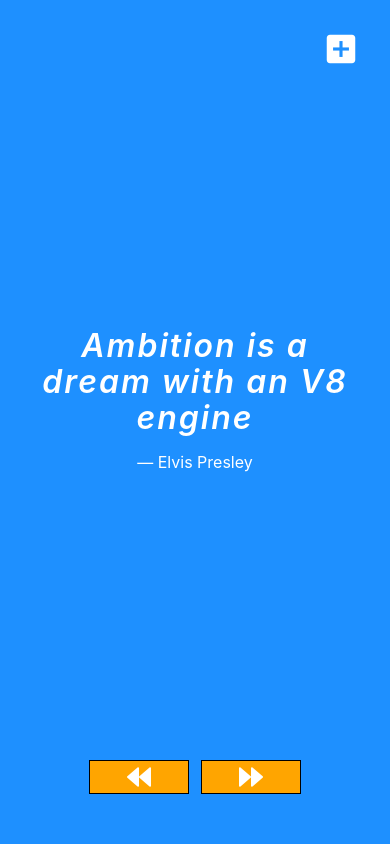
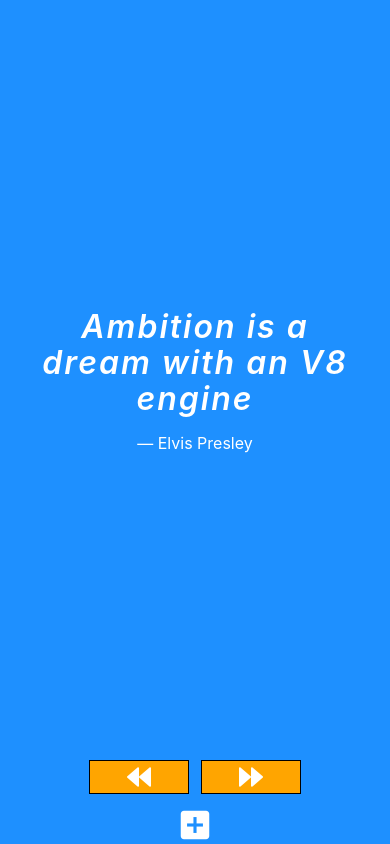
Before and after one commit to thisKonrad/react_native_quotes_app, a React Native app: screen / in a window 390 px wide. Built offline with nearby package versions, Linux system fonts and the light colour scheme.

Commit message:
added new icon button compionent

```diff
--- a/App.js
+++ b/App.js
@@ -4,6 +4,7 @@ import AsyncStorage from '@react-native-async-storage/async-storage';
 import Quotes from './components/Quotes';
 import NewQuote from './components/NewQuote';
 import Button from './components/Button';
+import IconButton from './components/IconButton';
 import { AntDesign } from '@expo/vector-icons';
 import { MaterialIcons } from '@expo/vector-icons';
 import { StatusBar } from 'expo-status-bar';
@@ -74,7 +75,7 @@ export default function App() {
       <Quotes
         text={quote.text}
         author={quote.author} />
-      <Pressable
+      {/*   <Pressable
         onPress={handleInputShow}
         style={styles.pressableNew}
       >
@@ -82,7 +83,15 @@ export default function App() {
           name='add-box'
           size={38}
           color='white' />
-      </Pressable>
+      </Pressable> */}
+      <IconButton
+        onPress={handleInputShow}
+        icon={<MaterialIcons
+          name='add-box'
+          size={38}
+          color='white' />}
+        style={styles.pressableNew}
+      />
       <NewQuote
         show={showNewQuoteDialog}
         cancel={handleCancelNewQuote}
--- /dev/null
+++ b/components/IconButton/index.js
@@ -0,0 +1,33 @@
+/* :::: ICONBUTTON :::: */
+import { StyleSheet, Pressable } from 'react-native';
+
+export default function IconButton({ onPress, icon }) {
+
+    return (<Pressable
+        onPress={onPress}
+        style={styles.pressableIconButton}
+    >
+        {icon}
+    </Pressable>)
+}
+
+
+const styles = StyleSheet.create({
+
+    pressable: {
+        padding: '1rem',
+        display: 'flex',
+        justifyContent: 'center',
+        alignItems: 'center',
+        border: '1px solid black',
+        borderRadius: 50,
+        width: 26,
+        height: 26,
+        backgroundColor: 'orange',
+    },
+    pressableText: {
+        color: 'white',
+        fontSize: 24,
+    },
+
+});
```
